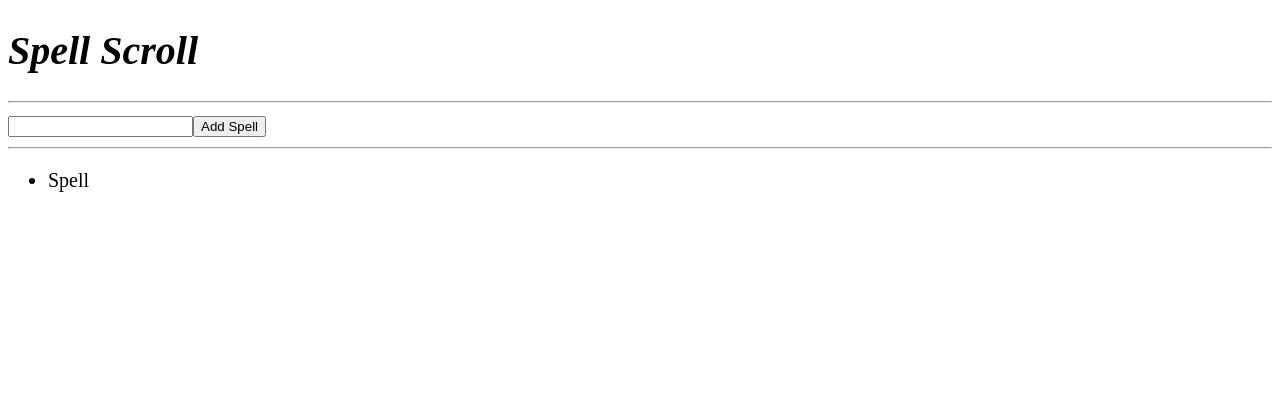
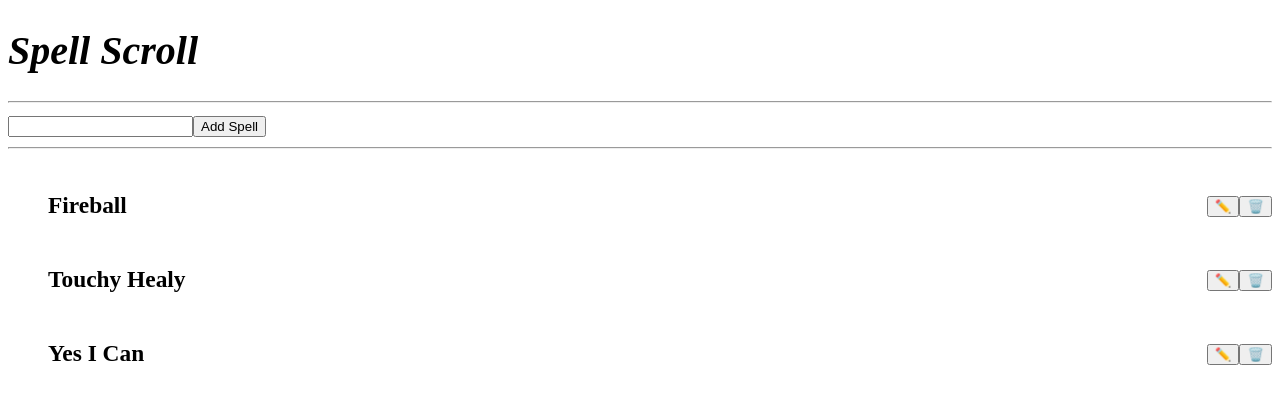
Before and after one commit to loxelheim/vite-react-spell-scroll, a React (Vite) app in the folder spell-scroll/: page / in a window 1280 px wide. Shown: the top 404 px of the page. Built offline with nearby package versions, Linux system fonts and the light colour scheme; a web font is replaced by a local one.

Commit message:
some css and first input processing

```diff
--- a/spell-scroll/src/App.css
+++ b/spell-scroll/src/App.css
@@ -6,3 +6,16 @@ h1 {
   font-weight: bold;
   font-style: italic;
 }
+
+.scroll {
+}
+
+.spell-list li {
+  display: flex;
+  align-content: center;
+  justify-content: space-between;
+  align-items: center;
+}
+
+.spell-list li .buttons {
+}
--- a/spell-scroll/src/App.jsx
+++ b/spell-scroll/src/App.jsx
@@ -7,13 +7,6 @@ function App() {
 
     <hr />
 
-    <div className="spell-add">
-      <input type="text" />
-      <button>Add Spell</button>
-    </div>
-
-    <hr />
-
     <Scroll></Scroll>
   </>)
 }
--- a/spell-scroll/src/components/Scroll.jsx
+++ b/spell-scroll/src/components/Scroll.jsx
@@ -1,13 +1,28 @@
-import React from 'react'
+import { useState } from 'react'
 import Spell from './Spell'
 
 function Scroll() {
+  const [inputValue, setinputValue] = useState("")
 
-  return (<>
-    <ul>
-      <Spell />
+  function addSpellToList(){}
+
+
+  return (<section className='scroll'>
+
+    <div className="spell-add">
+      <input type="text" onChange={event => setinputValue(event.target.value)} />
+      <button onClick={addSpellToList}>Add Spell</button>
+    </div>
+
+    <hr />
+
+    <ul className='spell-list'>
+      <Spell title="Fireball"/>
+      <Spell title="Touchy Healy"/>
+      <Spell title="Yes I Can"/>
     </ul>
-  </>)
+
+  </section>)
 }
 
 export default Scroll
--- a/spell-scroll/src/components/Spell.jsx
+++ b/spell-scroll/src/components/Spell.jsx
@@ -1,9 +1,16 @@
 import React from 'react'
 
-function Spell() {
-  return (<>
-    <li>Spell</li>
-  </>)
+function Spell({id, title}) {
+
+  return (<li key={id}>
+
+    <h3>{title}</h3>
+
+    <div className="buttons">
+      <button>✏️</button>
+      <button>🗑️</button>
+    </div>
+  </li>)
 }
 
 export default Spell
```
